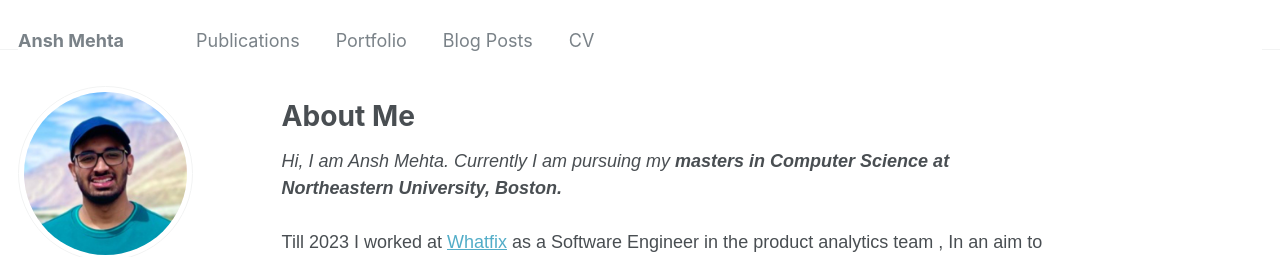
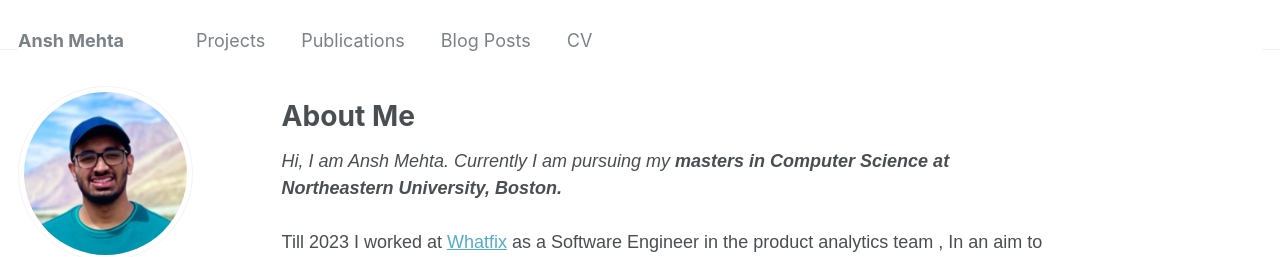
Before and after one commit to anshmehtamm/anshmehtamm.github.io, a Jekyll site: the page built from _pages/about.html, in a window 1280 px wide. Shown: the top 257 px of the page. Built offline with Jekyll 4.4.1, drawn with Linux system fonts in a browser that asks for light colours; some web fonts are replaced.

Commit message:
changed navigation order and text

```diff
--- a/_data/navigation.yml
+++ b/_data/navigation.yml
@@ -1,10 +1,10 @@
 # main links links
 main:
+  - title: "Projects"
+    url: /portfolio/
+
   - title: "Publications"
     url: /publications/
-
-  - title: "Portfolio"
-    url: /portfolio/
 
   - title: "Blog Posts"
     url: /year-archive/
```
